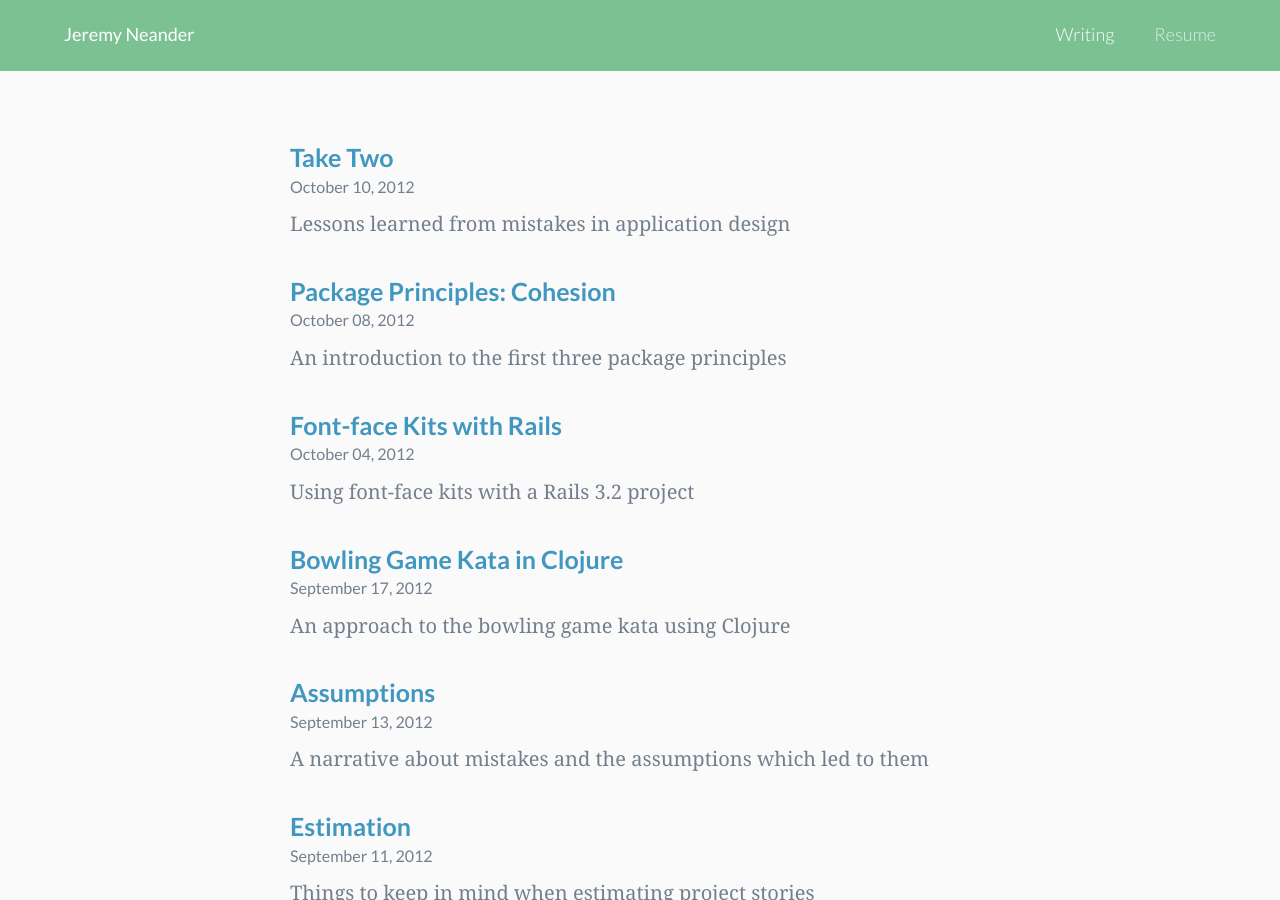
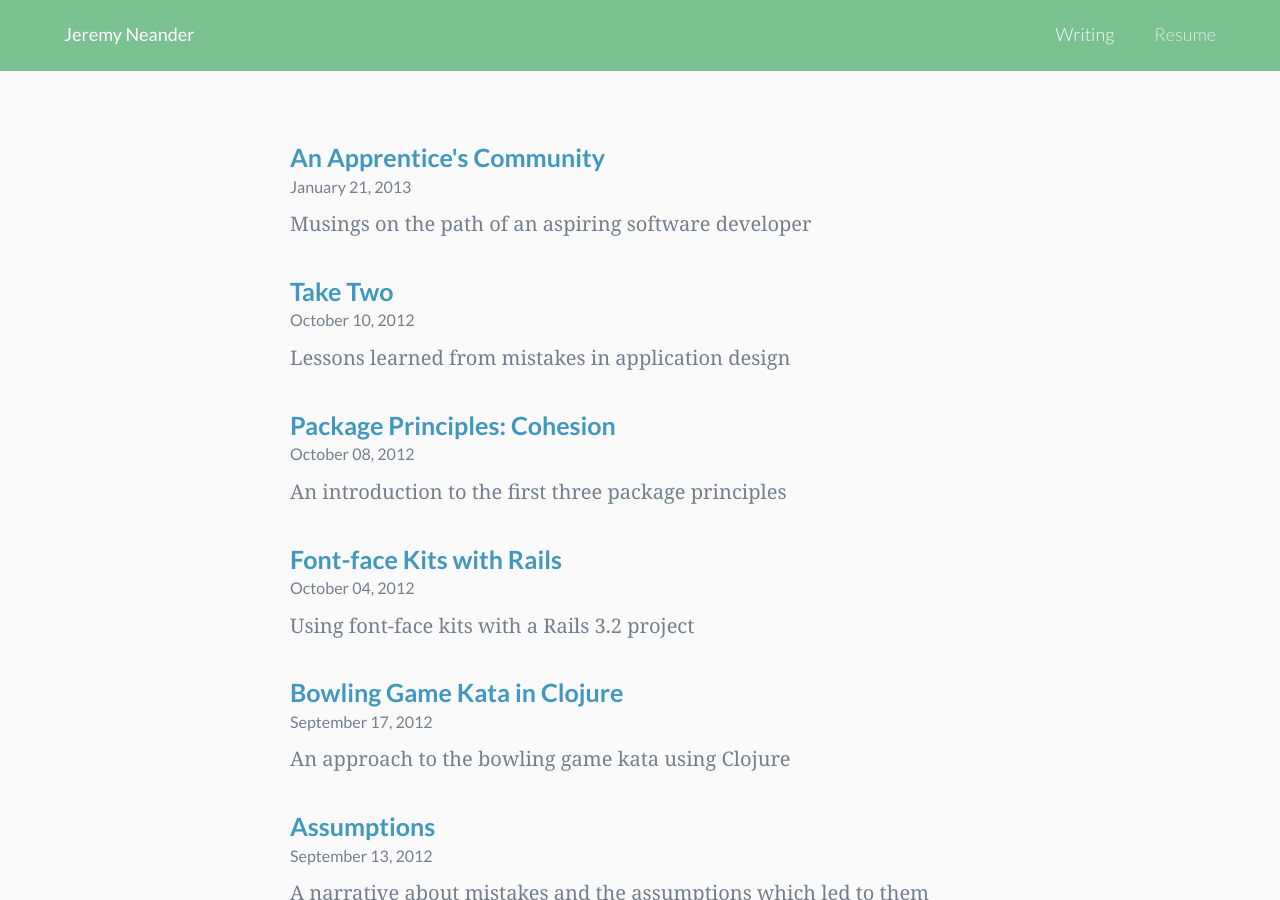
Before and after one commit to jneander/jneander.dev, a Jekyll site: the page built from jekyll/_pages/writing/index.html, in a window 1280 px wide and 900 px high. Built offline with Jekyll 4.4.1, drawn with Linux system fonts in a browser that asks for light colours; nearby versions of some CDN libraries; some web fonts are replaced.

Commit message:
Add a link to my 8th Light blog

```diff
--- a/jekyll/_pages/writing/index.html
+++ b/jekyll/_pages/writing/index.html
@@ -4,6 +4,13 @@ layout: slim
 group: writing
 title: "Writing"
 ---
+
+<div class="writing-list-item">
+  <a href="http://blog.8thlight.com/jeremy-neander/2013/01/21/an-apprentices-community.html"
+    target="_blank" class="title">An Apprentice's Community</a>
+  <span class="date">January 21, 2013</span>
+  <p class="description">Musings on the path of an aspiring software developer</p>
+</div>
 
 {% for post in site.posts %}
 <div class="writing-list-item">
```
